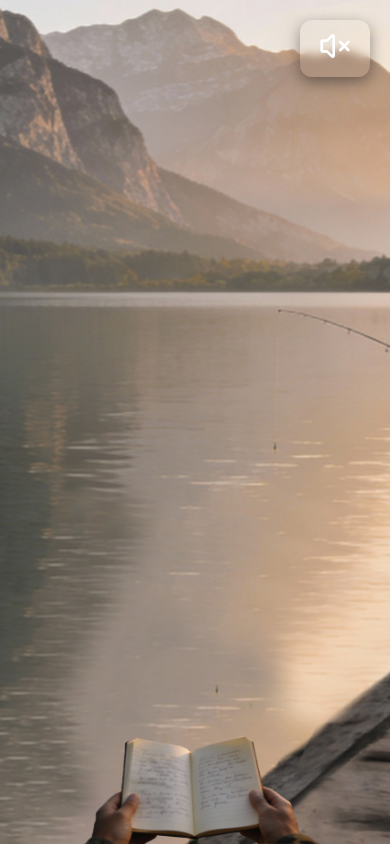
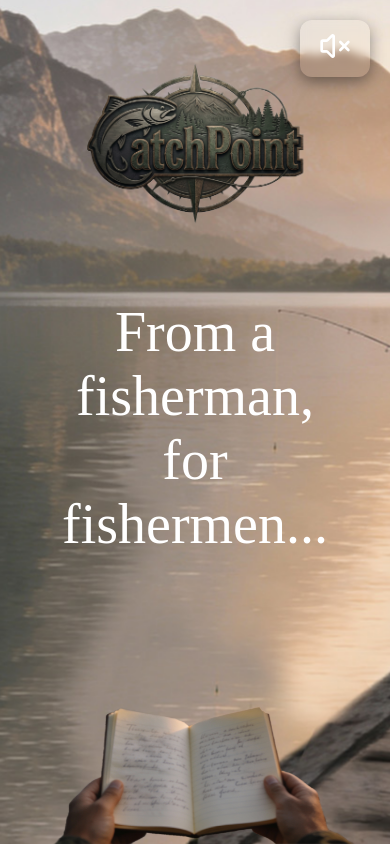
Before and after one commit to Krayker01/CatchPoint-Toronto, a React (Vite) app in the folder frontend/CatchPoint/: page /intro in a window 390 px wide. Built offline with nearby package versions, Linux system fonts and the light colour scheme.

Commit message:
feat(intro-page): add responsive intro page with background music, toggle button, animated text and parallax effect (WIP)

```diff
--- a/frontend/CatchPoint/index.html
+++ b/frontend/CatchPoint/index.html
@@ -1,13 +1,18 @@
 <!doctype html>
 <html lang="en">
+
 <head>
   <meta charset="UTF-8" />
-    <link rel="icon" type="image/svg+xml" href="/vite.svg" />
   <meta name="viewport" content="width=device-width, initial-scale=1.0" />
+  <link rel="stylesheet" href="/assets/fonts/fonts.css" />
+
+
   <title>catchpoint</title>
 </head>
+
 <body>
   <div id="root"></div>
   <script type="module" src="/src/main.jsx"></script>
 </body>
+
 </html>
--- /dev/null
+++ b/frontend/CatchPoint/public/assets/fonts/fonts.css
@@ -0,0 +1,14 @@
+.dancing-script-500 {
+    font-family: "Dancing Script", cursive;
+    font-optical-sizing: auto;
+    font-weight: 400;
+    font-style: normal;
+}
+
+
+.caveat-500 {
+    font-family: "Caveat", cursive;
+    font-optical-sizing: auto;
+    font-weight: 700;
+    font-style: normal;
+}
--- /dev/null
+++ b/frontend/CatchPoint/src/pages/Intro/CreditLabel.css
@@ -0,0 +1,29 @@
+.credit-label {
+    position: fixed;
+    top: 20vh;
+    left: 50%;
+    transform: translateX(-50%);
+
+    font-size: 4rem;
+    font-weight: 300;
+    color: #ffffff;
+
+    z-index: 9998;
+    user-select: none;
+    pointer-events: none;
+    text-align: center;
+}
+
+@media (min-width:768px) and (max-width: 1800px) {
+    .credit-label {
+        top: 37vh;
+    }
+}
+
+@media (max-width: 768px) {
+    .credit-label {
+        top: 35vh;
+        font-size: 3.5rem;
+        padding: 5px 10px;
+    }
+}
--- /dev/null
+++ b/frontend/CatchPoint/src/pages/Intro/CreditLabel.jsx
@@ -0,0 +1,30 @@
+import React, { useState, useEffect } from "react";
+
+import "./CreditLabel.css";
+
+const CreditLabel = () => {
+    const fullText = "From a fisherman, for fishermen...";
+    const [displayedText, setDisplayedText] = useState("");
+
+    useEffect(() => {
+        let index = 0;
+
+        const typeLetter = () => {
+            if (index >= fullText.length) return;
+
+            setDisplayedText((prev) => prev + fullText.charAt(index));
+            index++;
+            setTimeout(typeLetter, 50);
+        };
+
+        typeLetter();
+
+        return () => {
+            index = fullText.length;
+        };
+    }, []);
+
+    return <div className="credit-label dancing-script-500">{displayedText}</div>;
+};
+
+export default CreditLabel;
--- a/frontend/CatchPoint/src/pages/Intro/Intro.jsx
+++ b/frontend/CatchPoint/src/pages/Intro/Intro.jsx
@@ -1,7 +1,11 @@
 import React, { useRef } from 'react';
-import './intro.css';
+
 import BackgroundMusic from './BackgroundMusic';
 import IntroToast from './IntroToast';
+import SiteTitle from '../SiteTitle';
+import CreditLabel from './CreditLabel';
+
+import './intro.css';
 
 const Intro = () => {
     const containerRef = useRef(null);
@@ -59,8 +63,14 @@ const Intro = () => {
                 perspective: "1000px",
             }}
         >
+
+
+            <SiteTitle />
+            <CreditLabel />
             <IntroToast />
             <BackgroundMusic />
+
+
             {/* BACKGROUND */}
             <img
                 src="/assets/introPage/background.jpg"
--- a/frontend/CatchPoint/src/pages/Intro/intro.css
+++ b/frontend/CatchPoint/src/pages/Intro/intro.css
@@ -20,3 +20,9 @@
     transition: transform 0.3s linear;
     will-change: transform;
 }
+
+@media (max-width: 1300px) {
+    .front-layer {
+        width: 140%;
+    }
+}
--- /dev/null
+++ b/frontend/CatchPoint/src/pages/SiteTitle.css
@@ -0,0 +1,19 @@
+.site-title {
+    position: fixed;
+    top: 2vh;
+    left: 4vh;
+
+    height: 30vh;
+    width: auto;
+
+    user-select: none;
+    pointer-events: none;
+    z-index: 9999;
+}
+
+@media (max-width: 768px) {
+    .site-title {
+        left: 50%;
+        transform: translateX(-50%);
+    }
+}
--- /dev/null
+++ b/frontend/CatchPoint/src/pages/SiteTitle.jsx
@@ -0,0 +1,14 @@
+import React from "react";
+import "./SiteTitle.css";
+
+const SiteTitle = () => {
+    return (
+        <img
+            src="/assets/title/site-title.png"
+            alt="Site Title"
+            className="site-title"
+        />
+    );
+};
+
+export default SiteTitle;
```
Also changed, not shown: frontend/CatchPoint/public/assets/title/site-title.png (added). Lines whose indentation alone changed are shown as unchanged.
